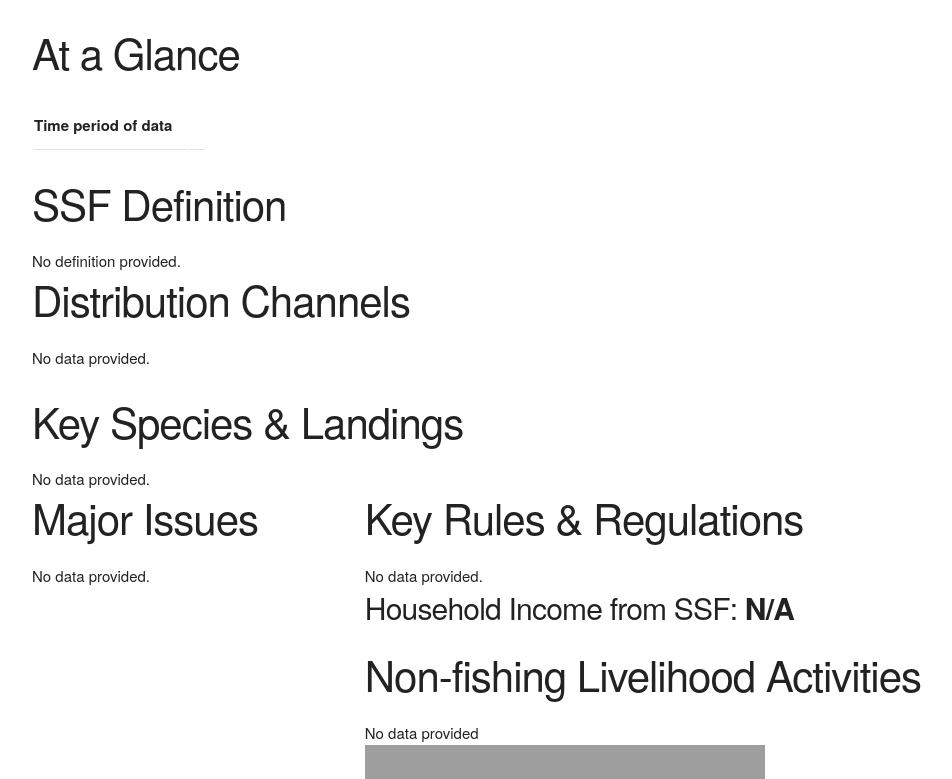
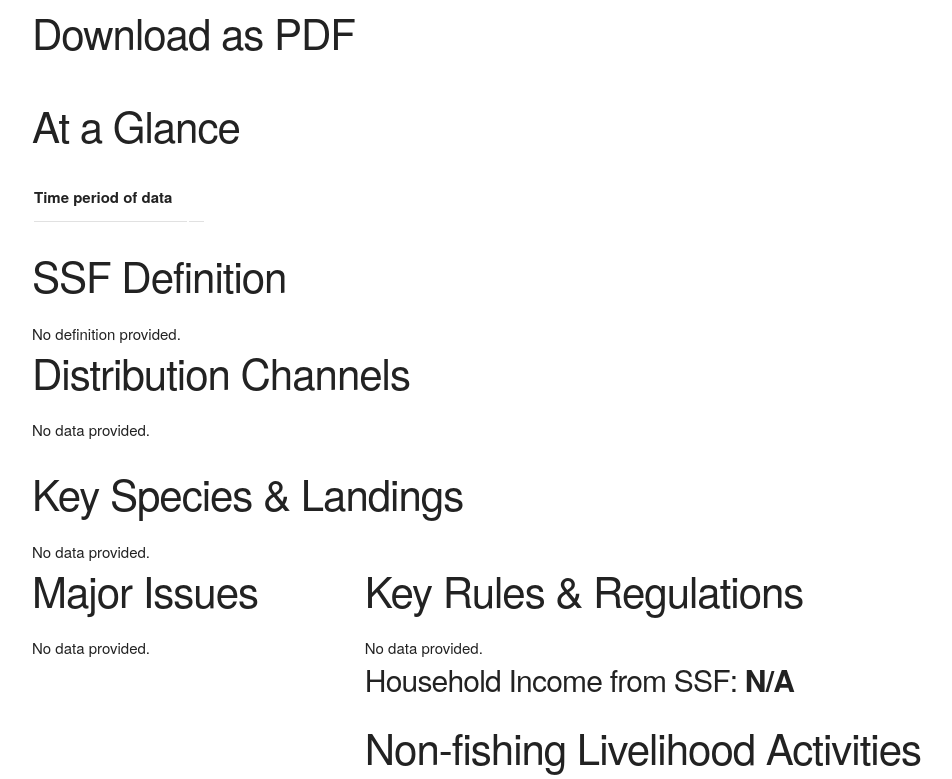
Before and after one commit to toobigtoignore/issf, a Django app: template apps/details/templates/details/record_report.html in a window 1280 px wide. Shown: the part 308-1087 px from the top of the page, without its empty margins (128-1080 px from the left). Run offline with Django 3.2, Linux system fonts and the light colour scheme; the template is opened without the code that fills it, so the values that code supplies are empty; some libraries are stand-ins or nearby versions; grey boxes are pictures that could not be loaded.

Commit message:
Add download as pdf button

```diff
--- a/apps/details/templates/details/record_report.html
+++ b/apps/details/templates/details/record_report.html
@@ -18,6 +18,12 @@
                 <img id="issf-logo" class="float-right" src="{% static 'issf_base/img/logo-issf.png' %}">
             </div>
 
+            <div class="row hidefromprint" onclick="window.open('/details/report-pdf/profile/{{ id }}');">
+                <div class="section-header" id="downloadaspdf">
+                    <h2>Download as PDF</h2>
+                </div>
+            </div>
+
             <div class="row">
                 <div id="title">
                     <h1>{{ record.ssf_name }}</h1>
@@ -25,7 +31,7 @@
             </div>
 
             <div class="row">
-                <div id="section-header">
+                <div class="section-header">
                     <h2>At a Glance</h2>
                 </div>
             </div>
@@ -77,7 +83,7 @@
                     </div>
                 {% endif %}
                 <div class="seven columns">
-                    <div id="section-header">
+                    <div class="section-header">
                         <h2>SSF Definition</h2>
                     </div>
 
@@ -88,7 +94,7 @@
                         No definition provided.
                     {% endif %}
                     </div>
-                    <div id="section-header">
+                    <div class="section-header">
                         <h2>Distribution Channels</h2>
                     </div>
                     <div class="twelve columns">
@@ -107,7 +113,7 @@
 
             <div class="row">
                 <div class="twelve columns">
-                    <div id="section-header">
+                    <div class="section-header">
                         <h2>Key Species & Landings</h2>
                     </div>
 
@@ -140,9 +146,10 @@
 
             <div class="row">
                 <div class="four columns">
-                    <div id="section-header">
+                    <div class="section-header">
                         <h2>Major Issues</h2>
                     </div>
+
                     <div id="major-issues">
                         {% if issues %}
                             {% for issue in issues %}
@@ -159,7 +166,7 @@
                 </div>
 
                 <div class="eight columns">
-                    <div id="section-header">
+                    <div class="section-header">
                         <h2>Key Rules & Regulations</h2>
                     </div>
 
@@ -188,7 +195,7 @@
                         </h4>
                     </div>
 
-                    <div id="section-header">
+                    <div class="section-header">
                         <h2>Non-fishing Livelihood Activities</h2>
                     </div>
 
@@ -220,7 +227,7 @@
                         </div>
                     </div>
 
-                    <div id="footer-flower">
+                    <div id="footer-flower" class="hidefromprint">
                         <div>
                             <img src="{% static 'issf_base/img/TBTIflower.png' %}"/>
                         </div>
@@ -230,7 +237,7 @@
 
             <div class="row">
                 <div class="four columns">
-                    <div id="section-header">
+                    <div class="section-header">
                         <h2>Governance</h2>
                     </div>
                     <div>
@@ -290,7 +297,7 @@
                 </div>
             </div>
 
-            <div class="row">
+            <div class="row hidefromprint">
                 <div>
                     <img src="{% static 'issf_base/img/TBTImedia.png' %}"/>
                 </div>
--- a/apps/details/views.py
+++ b/apps/details/views.py
@@ -1774,6 +1774,7 @@ def generate_report(record_type, issf_core_id):
         who_page = None
 
     return {
+        'id': issf_core_id,
         'record': record,
         'location': location,
         'zoom': zoom_level,
```
Also changed, not shown: 2 other files.
